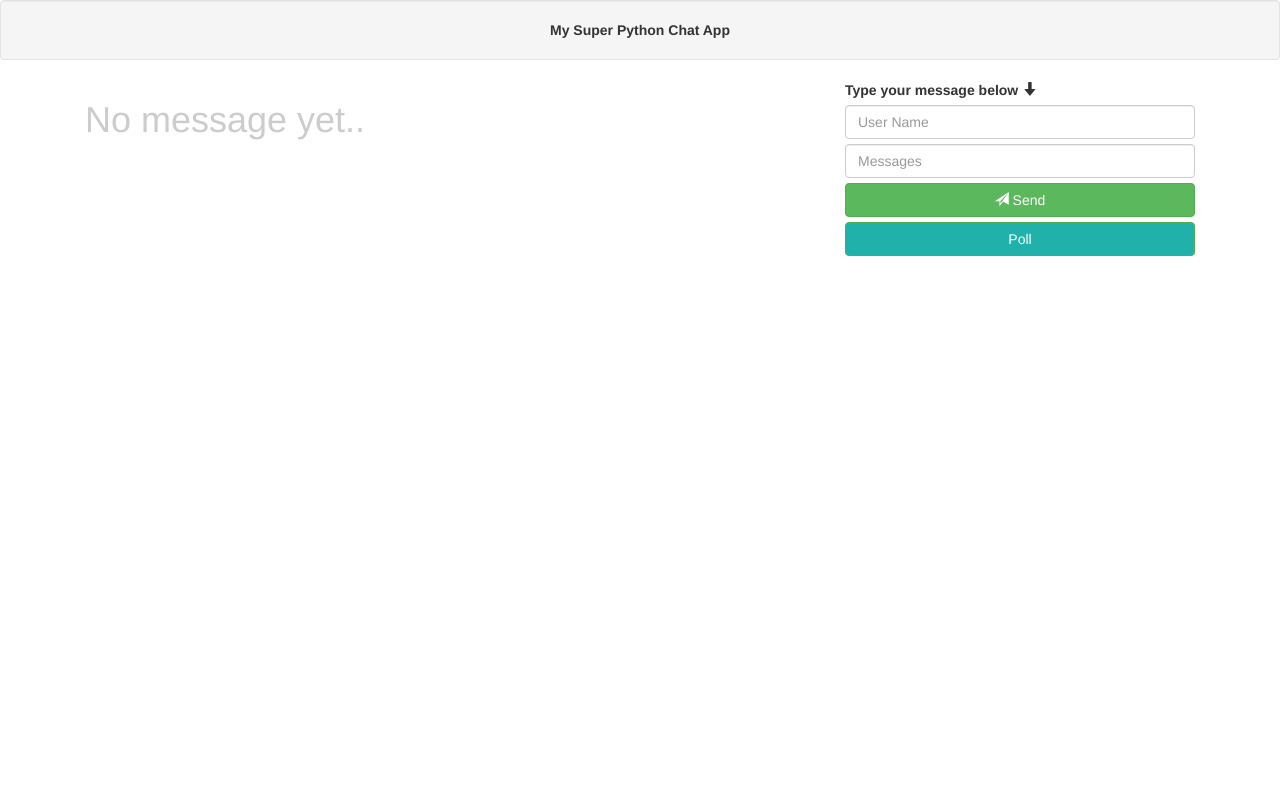
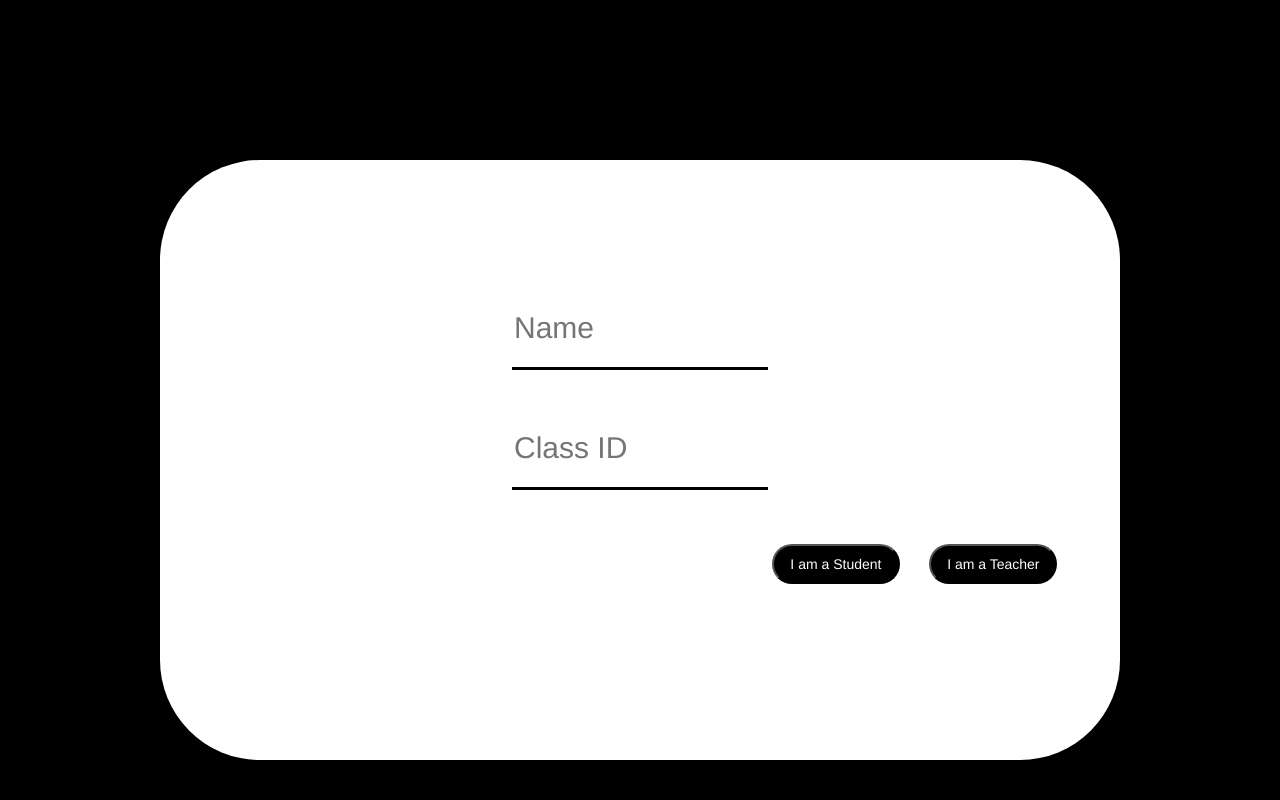
Before and after one commit to yashg4509/SmartClassroom, a Flask app: page / in a window 1280 px wide. Run offline with Flask 2, Linux system fonts and the light colour scheme; some libraries are stand-ins or nearby versions.

Commit message:
Temporary Work; Need to Complete the Merge

```diff
--- a/Chat-App/templates/ChatApp.html
+++ b/Chat-App/templates/ChatApp.html
@@ -19,6 +19,86 @@
         color: #555;
         margin-bottom: 5px;
       }
+      html {
+            --background-colour: #000000;
+            --foreground-colour: #ffffff;
+        }
+
+        #background {
+            position: fixed;
+            top: 0;
+            left: 0;
+            width: 100%;
+            height: 100%;
+            background-color: var(--background-colour);
+            z-index: -1;
+        }
+
+        #icon {
+            width: 40px;
+            height: 80px;
+            position: relative;
+            left: calc(50vw - 20px);
+        }
+
+        #central_box {
+            background-color: var(--foreground-colour);
+            position: fixed;
+            width: 75vw;
+            height: 75vh;
+            top: 20vh;
+            left: 12.5vw;
+            border-radius: 100px;
+        }
+
+        .options {
+            font-size: 30px;
+            /* float: left; */
+            /* position: relative; */
+            /* margin-left: 25vw; */
+        }
+
+        #student_tab {
+            position: relative;
+            left: 15vw;
+            top: 1vh;
+            float: left;
+        }
+
+        #teacher_tab {
+            position: relative;
+            left: 45vw;
+            top: 1vh;
+        }
+
+        input {
+            position: relative;
+            top: 7vw;
+            margin-top: 5vh;
+            left: 27.5vw;
+            width: 20vw;
+            height: 10vh;
+            font-size: 30px;
+            outline: none;
+            border: none;
+            border-bottom: 3px solid var(--background-colour);
+            color: var(--background-colour);
+            /* border-bottom: 3px solid var(--shade-3); */
+        }
+
+        .redirect {
+            position: relative;
+            border-radius: 100px;
+            left: 27.5vw;
+            top: 25vh;
+            margin-right: 2vw;
+            color: var(--foreground-colour);
+            background: var(--background-colour);
+            text-decoration: none;
+            width: 10vw;
+            height: 5vh;
+            z-index: 100;
+        }
     </style>
 
     <!-- HTML5 shim and Respond.js for IE8 support of HTML5 elements and media queries -->
@@ -34,9 +114,9 @@
     <script src="https://cdnjs.cloudflare.com/ajax/libs/socket.io/1.7.3/socket.io.min.js"></script>
     <script src='https://kit.fontawesome.com/a076d05399.js'></script>
 
-    <div class="text-center well"><b>My Super Python Chat App</b></div>
+    <div class="text-center well" id = "thing2"><b>My Super Python Chat App</b></div>
 
-    <div class="container">
+    <div class="container" id = "thing1">
       <div class="col-sm-7">
         <div class="no_message">
           <h1 style='color: #ccc'>No message yet..</h1>
@@ -59,8 +139,18 @@
           <button type="submit" class="btn btn-success btn-block"><span class="glyphicon glyphicon-send"></span> Send</button>
           <div style="padding-top: 5px;"></div>
         </form>
-        <button onclick="myFunction()" class="btn btn-success btn-block" style="background-color:lightseagreen;">Poll</button>
+        <button id = "poll" onclick="myFunction()" class="btn btn-success btn-block" style="background-color:lightseagreen;">Poll</button>
         <p id="demo"></p>
+      </div>
+    </div>
+    <div id = "intro">
+      <div id="background"></div>
+      <div id="central_box">
+        <div id="top"></div>
+        <input type="text" placeholder="Name" id="name"><br>
+        <input type="text" placeholder="Class ID" id="id">
+        <button class="redirect" id="stu">I am a Student</button>
+        <button class="redirect" id="teach">I am a Teacher</button>
       </div>
     </div>
 
@@ -112,9 +202,25 @@
         console.log( msg )
         if( typeof msg.user_name !== 'undefined' ) {
           $( 'h1' ).remove()
-          $( 'div.message_holder' ).append( '<div class="msg_bbl"><b style="color: #000">'+msg.user_name+ ": " + '</b> '+msg.message+'</div>' )
+          $('div.message_holder').append(`<div class="msg_bbl"><b style="color: #000">${msg.user_name}: </b> ${msg.message}<button onclick="${funct}" style="font-size:16px;background-color:transparent;border:none;margin-left:100px;"><i class="far fa-caret-square-up"></i></button> <p id="${iteraternum}"></p> </div>`)
+
+          // $( 'div.message_holder' ).append( '<div class="msg_bbl"><b style="color: #000">'+msg.user_name+ ": " + '</b> '+msg.message+'</div>' )
         }
       } )
+      document.getElementById("thing1").hidden = true;
+      document.getElementById("thing2").hidden = true;
+      document.getElementById("stu").addEventListener("click", () => {
+        document.getElementById("intro").hidden = true;
+        document.getElementById("poll").hidden = true;
+        document.getElementById("thing1").hidden = false;
+        document.getElementById("thing2").hidden = false;
+      });
+      document.getElementById("teach").addEventListener("click", () => {
+          document.getElementById("intro").hidden = true;
+        document.getElementById("thing1").hidden = false;
+        document.getElementById("thing2").hidden = false;
+          // document.getElementById("poll").hidden = true;
+        });
     </script>
   </body>
 </html>
```
